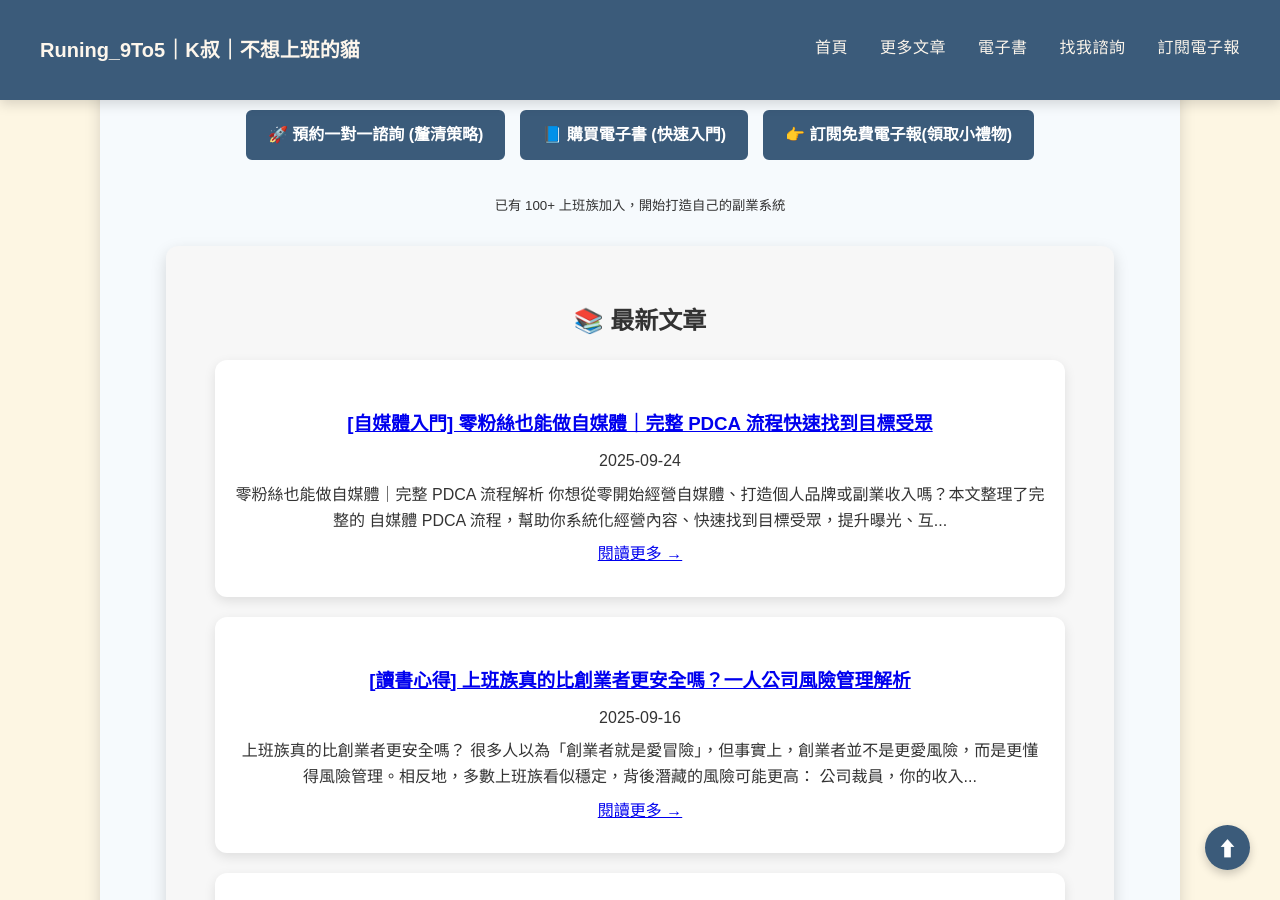
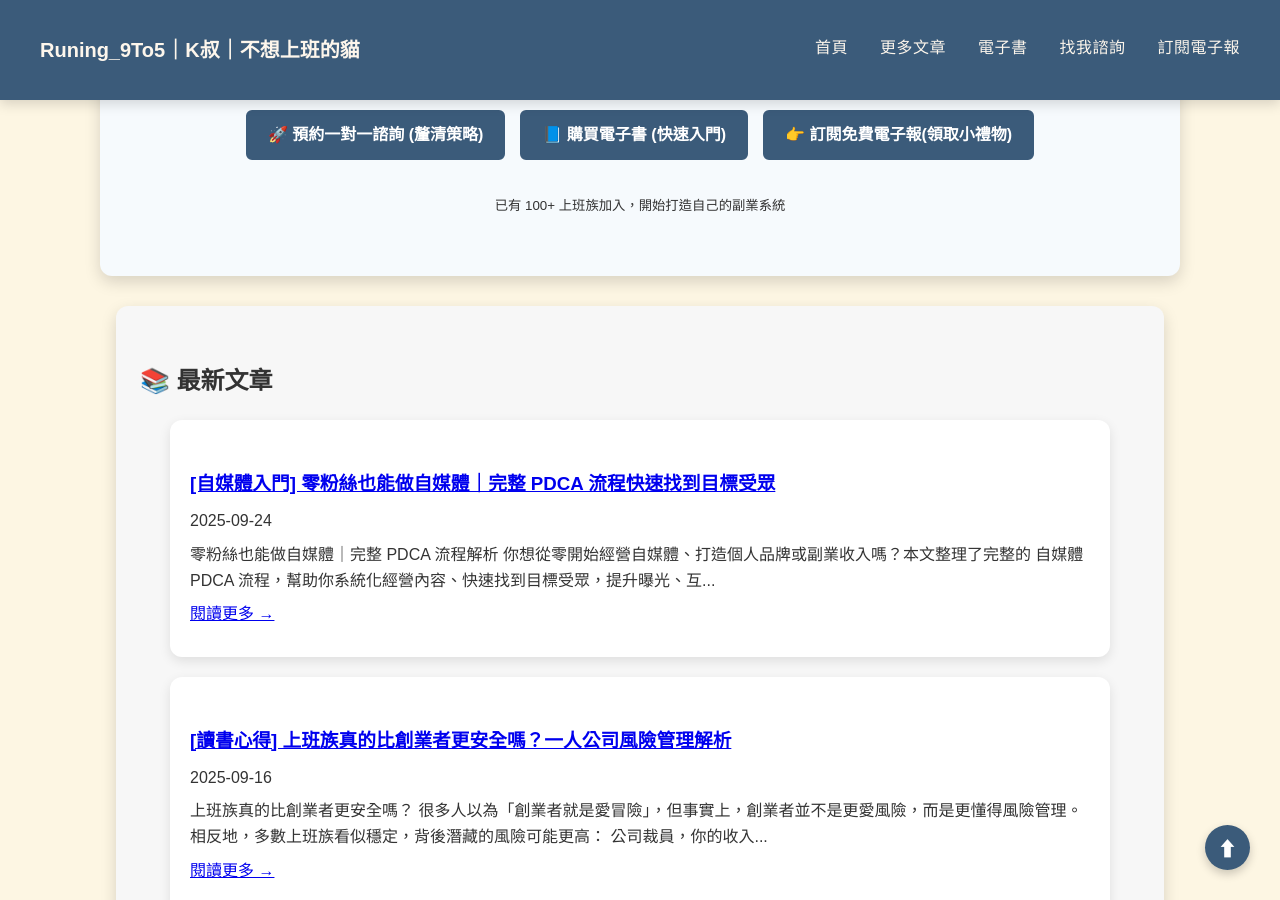
Before and after one commit to KenHAI666/Runing9TO5, a Jekyll site: the page built from index.md, in a window 1280 px wide and 900 px high, scrolled down 1068 px. Built offline with Jekyll 4.4.1, drawn with Linux system fonts in a browser that asks for light colours.

Commit message:
Update index.md

```diff
--- a/index.md
+++ b/index.md
@@ -82,6 +82,7 @@ keywords: "自媒體變現系統, 上班族斜槓指南, 內容變現策略, 內
 
 <small style="display:block; margin-top:20px;">已有 100+ 上班族加入，開始打造自己的副業系統</small>
 </div>
+</section>
 <!-- 最新文章區 -->
 <section class="card-section" style="background:#f7f7f7;">
   <h2>📚 最新文章</h2>
```
